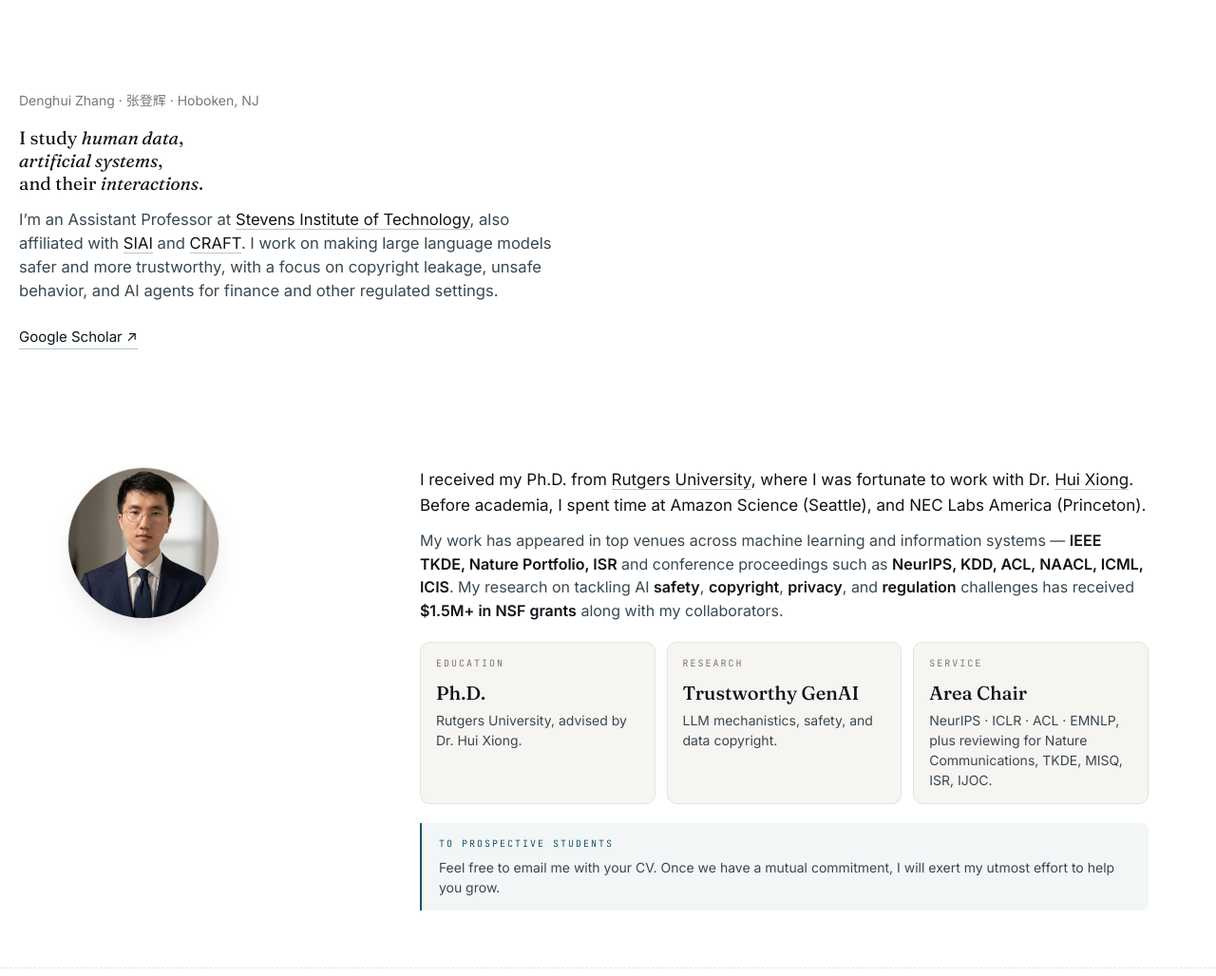
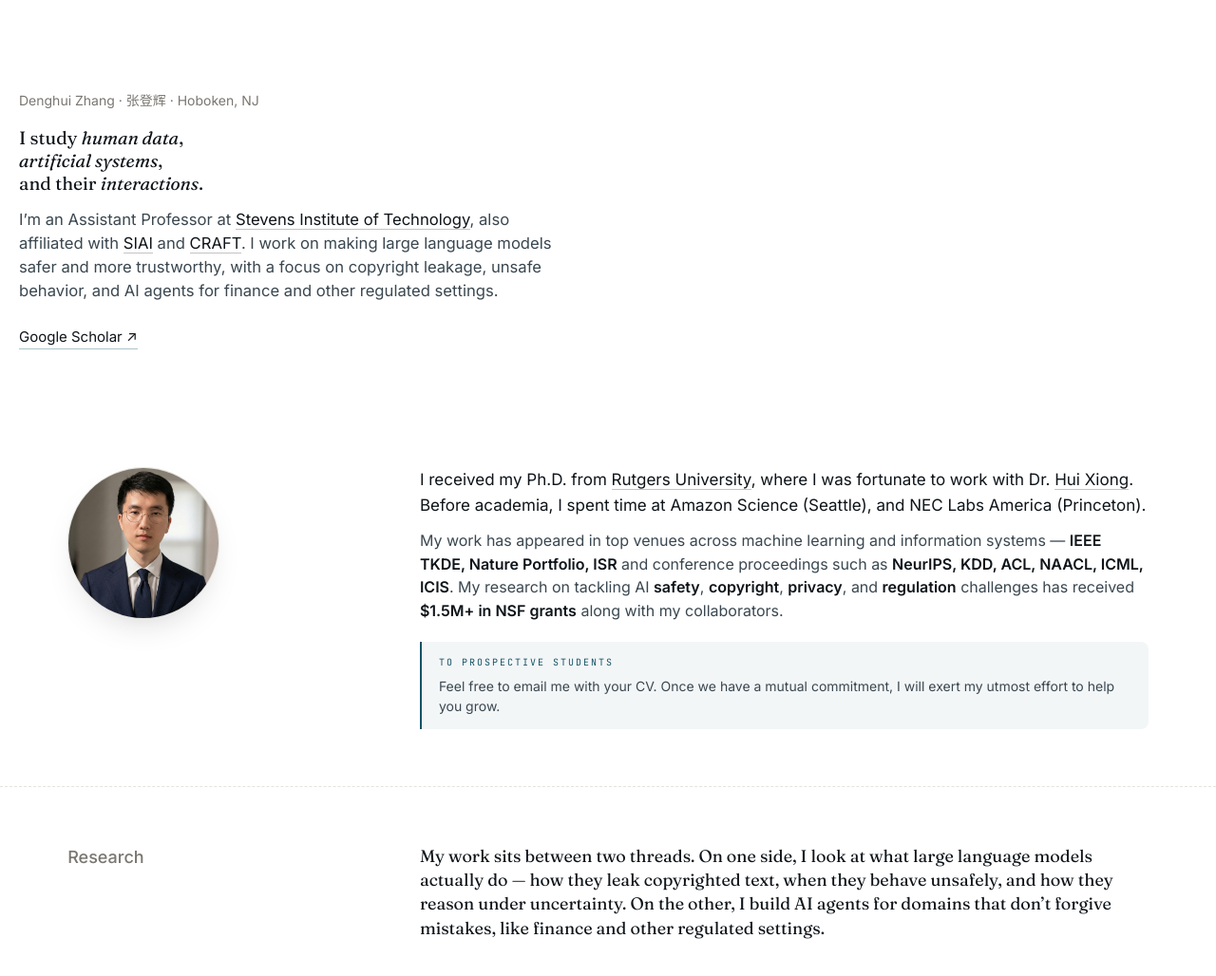
Before and after one commit to denghui-research/denghui-research.github.io, a plain HTML site: page index.html in a window 1280 px wide. Shown: the part 62-1090 px from the top of the page at 95% size. Drawn offline with Linux system fonts and the light colour scheme.

Commit message:
Remove redundant biography summary cards

```diff
--- a/index.html
+++ b/index.html
@@ -1059,24 +1059,6 @@ footer a:hover { color: var(--accent); }
           and <strong>regulation</strong> challenges has received
           <strong>$1.5M+ in NSF grants</strong> along with my collaborators.
         </p>
-
-        <div class="about-cards">
-          <div class="about-card">
-            <div class="label">Education</div>
-            <div class="title">Ph.D.</div>
-            <p>Rutgers University, advised by Dr.&nbsp;Hui Xiong.</p>
-          </div>
-          <div class="about-card">
-            <div class="label">Research</div>
-            <div class="title">Trustworthy GenAI</div>
-            <p>LLM mechanistics, safety, and data&nbsp;copyright.</p>
-          </div>
-          <div class="about-card">
-            <div class="label">Service</div>
-            <div class="title">Area Chair</div>
-            <p>NeurIPS &middot; ICLR &middot; ACL &middot; EMNLP, plus reviewing for Nature Communications, TKDE, MISQ, ISR, IJOC.</p>
-          </div>
-        </div>
 
         <div class="prospective">
           <div class="label">To prospective students</div>
```
